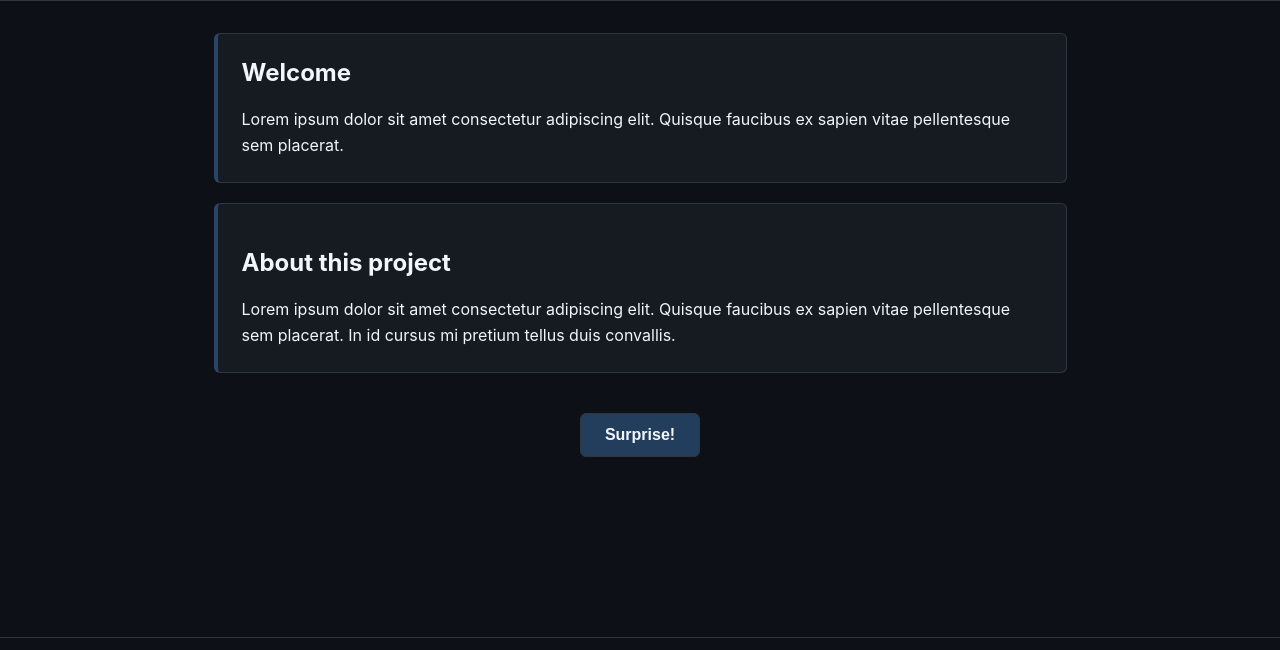
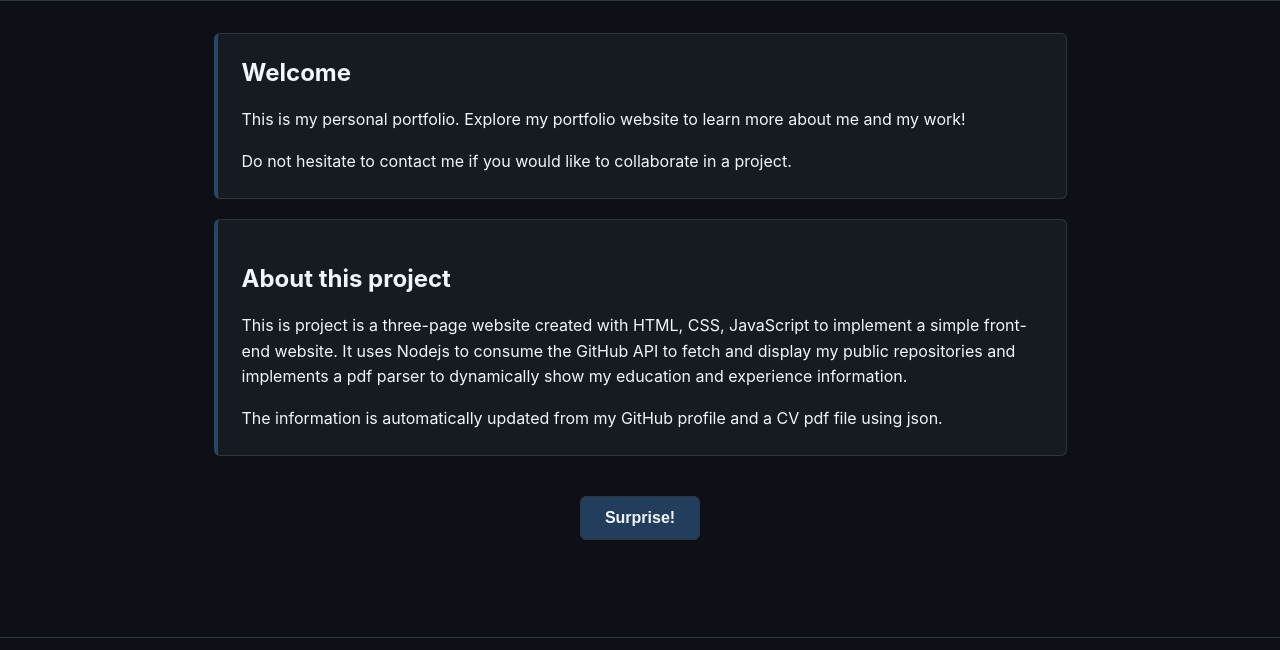
Before and after one commit to ceciliaB97/ceciliab97.github.io, a website: page source/index.html in a window 1280 px wide. Shown: the part 71-721 px from the top of the page. Drawn offline with nearby package versions, Linux system fonts and the light colour scheme.

Commit message:
feat: cambiar contenido de texto en paginas

```diff
--- a/source/index.html
+++ b/source/index.html
@@ -21,7 +21,7 @@
       <nav>
         <a class="navItem" href="index.html">Home</a>
         <a class="navItem" href="about.html">About me</a>
-        <a class="navItem" href="myWork.html">My work</a>
+        <a class="navItem" href="myWork.html">My projects</a>
       </nav>
     </header>
 
@@ -30,19 +30,18 @@
         <div class="card">
           <h1>Welcome</h1>
           <p>
-            Lorem ipsum dolor sit amet consectetur adipiscing elit. Quisque
-            faucibus ex sapien vitae pellentesque sem placerat.
+            This is my personal portfolio. Explore my portfolio website to learn more about me and my work!
           </p>
+          <p>Do not hesitate to contact me if you would like to collaborate in a project.</p>
         </div>
 
         <div class="card">
           <article>
             <h2>About this project</h2>
             <p>
-              Lorem ipsum dolor sit amet consectetur adipiscing elit. Quisque
-              faucibus ex sapien vitae pellentesque sem placerat. In id cursus
-              mi pretium tellus duis convallis.
+              This is project is a three-page website created with HTML, CSS, JavaScript to implement a simple front-end website. It uses Nodejs to consume the GitHub API to fetch and display my public repositories and implements a pdf parser to dynamically show my education and experience information.
             </p>
+            <p>The information is automatically updated from my GitHub profile and a CV pdf file using json.</p>
           </article>
         </div>
         <button id="surpriseBtn" onclick="surprise()">Surprise!</button>
```
Also changed, not shown: source/about.html (+1 -1 lines), source/myWork.html (+3 -3 lines).
